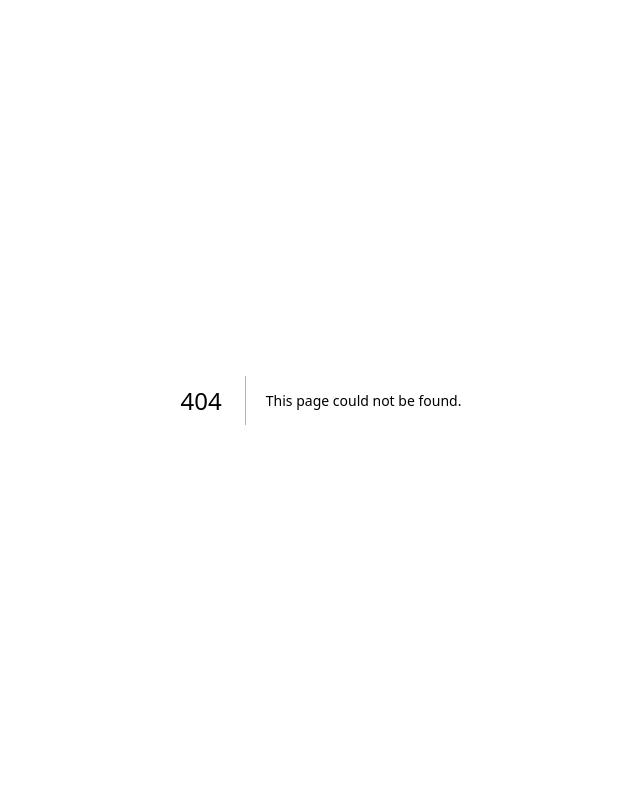
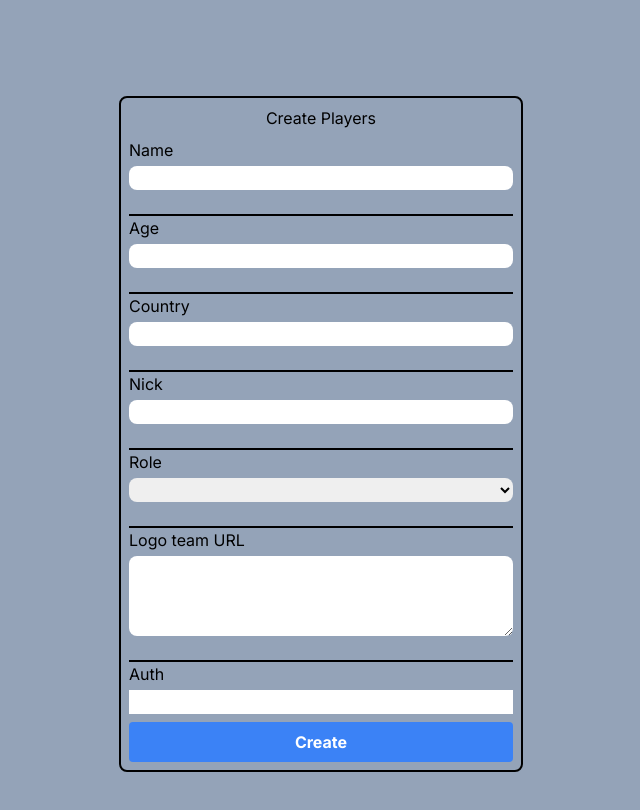
Before and after one commit to MathRibera/proplayers.net, a Next.js app in the folder frontend/: page /create/players in a window 1280 px wide. Before the commit this address had no page. Shown: the top 810 px of the page, without its empty margins (319-959 px from the left). Built offline with nearby package versions, Linux system fonts and the light colour scheme; no server answers.

Commit message:
feat: players create page

```diff
--- /dev/null
+++ b/frontend/src/app/create/players/page.tsx
@@ -0,0 +1,166 @@
+"use client";
+import { useEffect, useState } from 'react';
+
+export default function Home() {
+  const DEFAULT_VALUE = {
+    name: '',
+    country: '',
+    image: '',
+    nick: '',
+    role: '',
+    teamId: '',
+    age: '',
+    auth: '',
+    teams: []
+  }
+  const [form, setForm] = useState({
+    ...DEFAULT_VALUE,
+    success: false
+  })
+
+  useEffect(() => {
+    const getTeams = async () => {
+      const res = await fetch('http://localhost:3000/api/teams')
+      const data = await res.json()
+      setForm({...form, teams: data})
+    }
+    getTeams()
+  }, [])
+
+  const createPlayer = async (e: any) => {
+    e.preventDefault()
+    if (form.auth !== 'secret') return alert('Wrong auth')
+    if (!form.name || !form.country || !form.image) return alert('Missing fields')
+    await fetch('http://localhost:3000/api/create/player', {
+      method: 'POST',
+      headers: {
+        'Content-Type': 'application/json',
+      },
+      body: JSON.stringify(form)
+    })
+    setForm({...DEFAULT_VALUE, success: true })
+    setTimeout(() => {
+      setForm({...DEFAULT_VALUE, success: false})
+    }, 2000)
+  }
+  return (
+    <main className="flex min-h-screen flex-col items-center justify-center p-24 bg-slate-400">
+      <div className="flex flex-col items-center border-2 border-black p-2 rounded-lg">
+        <h1>Create Players</h1>
+        <form className="flex flex-col">
+          <label
+            htmlFor="name"
+            className="mb-1 mt-2"
+            >
+            Name
+            </label>
+          <input
+            type="number"
+            id="name"
+            name="name"
+            value={form.name}
+            className='rounded-lg mb-4 w-96 h-6'
+            onChange={
+              (e) => setForm({...form, name: e.target.value})
+            }
+          />
+          <label
+            htmlFor='age'
+            className="mb-1 mt-2 border-t-2 border-black"
+            >Age</label>
+          <input
+            type="text"
+            id="age"
+            name="age"
+            value={form.age}
+            className='mb-4 w-96 h-6 rounded-lg'
+            onChange={
+              (e) => setForm({...form, age: e.target.value})
+            }
+            />
+          <label
+            htmlFor="country"
+            className="mt-2 mb-1 border-t-2 border-black"
+            >Country</label>
+          <input
+            type="text"
+            id="country"
+            name="country"
+            value={form.country}
+            className='mb-4 w-96 h-6 rounded-lg'
+            onChange={
+              (e) => setForm({...form, country: e.target.value})
+            }
+            />
+          <label
+            htmlFor="nick"
+            className="mt-2 mb-1 border-t-2 border-black"
+            >Nick</label>
+          <input
+            type="text"
+            id="nick"
+            name="nick"
+            value={form.nick}
+            className='mb-4 w-96 h-6 rounded-lg'
+            onChange={
+              (e) => setForm({...form, nick: e.target.value})
+            }
+            />
+          <label
+            htmlFor="role"
+            className="mt-2 mb-1 border-t-2 border-black"
+            >Role</label>
+          <select
+            id="role"
+            name="role"
+            value={form.role}
+            className='mb-4 w-96 h-6 rounded-lg'
+            onChange={
+              (e) => setForm({...form, role: e.target.value})
+            }
+            >
+            <option value=""></option>
+            <option value="top">Top</option>
+            <option value="jungle">Jungle</option>
+            <option value="mid">Mid</option>
+            <option value="adc">ADC</option>
+            <option value="support">Support</option>
+          </select>
+
+          <label
+            htmlFor="image"
+            className="mb-1 mt-2 border-t-2 border-black"
+            >Logo team URL</label>
+          <textarea
+            id="image"
+            name="image"
+            value={form.image}
+            className='mb-4 w-96 h-20 rounded-lg'
+            onChange={
+              (e) => setForm({...form, image: e.target.value})
+            }
+            />
+          <label
+            htmlFor="auth"
+            className="mb-1 mt-2 border-t-2 border-black"
+            >Auth</label>
+          <input
+            type="text"
+            id="auth"
+            name="auth"
+            value={form.auth}
+            onChange={
+              (e) => setForm({...form, auth: e.target.value})
+            }
+            />
+          <button
+            type="submit"
+            onClick={createPlayer}
+            className='bg-blue-500 hover:bg-blue-700 text-white font-bold py-2 px-4 rounded mt-2'
+          >Create</button>
+        </form>
+        {form.success && <p className="text-white text-center bg-green-500 w-full mt-2 text-white font-bold py-2 px-4 rounded">Team created</p>}
+      </div>
+    </main>
+  )
+}
--- a/frontend/src/app/create/teams/page.tsx
+++ b/frontend/src/app/create/teams/page.tsx
@@ -1,5 +1,4 @@
 "use client";
-import Image from 'next/image'
 import { useState } from 'react';
 
 export default function Home() {
```
Also changed, not shown: 2 other files (tests, documents, lock files or other folders).
